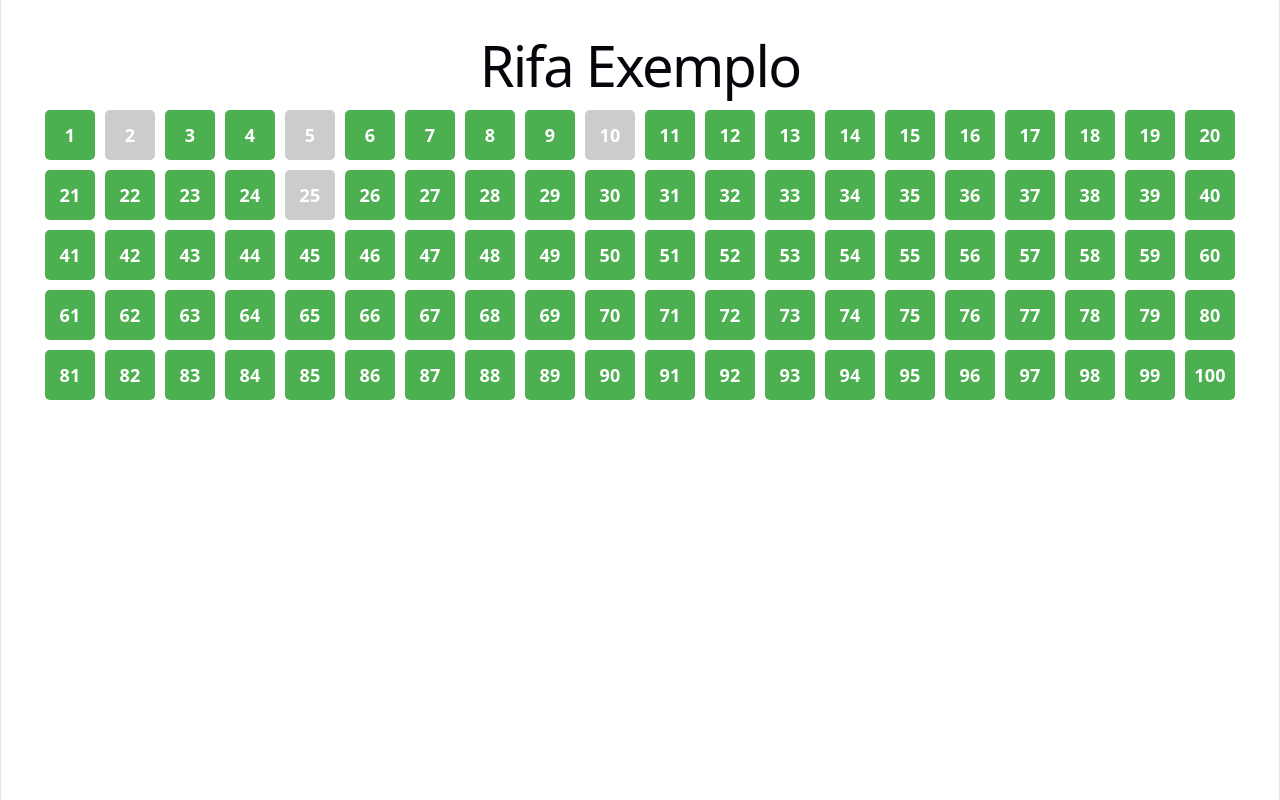
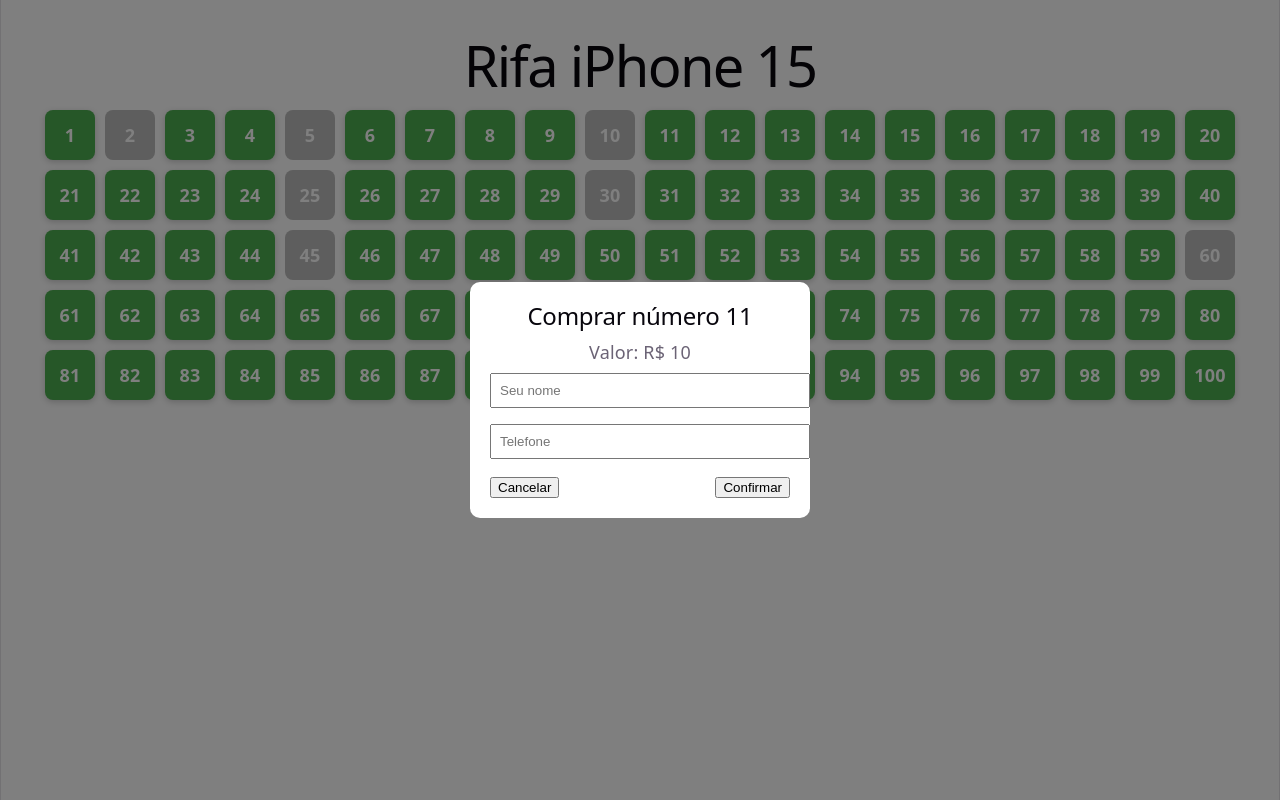
Before and after one commit to pietroggu/Rifas-Faceis, a React (Vite) app: page /rifa/1 in a window 1280 px wide. Both pictures are taken after a click on the element "11". Built offline with nearby package versions, Linux system fonts and the light colour scheme.

Commit message:
atualizei a Raffle page

```diff
--- /dev/null
+++ b/src/components/NumberCard.jsx
@@ -0,0 +1,41 @@
+import React from "react";
+
+/**
+ * Componente de número da rifa
+ * @param {number} number
+ * @param {boolean} sold
+ * @param {Function} onClick
+ */
+function NumberCard({ number, sold, onClick }) {
+    function handleClick() {
+        if (!sold && onClick) {
+            onClick(number);
+        }
+    }
+
+    return (
+        <div
+            onClick={handleClick}
+            style={{
+                width: "50px",
+                height: "50px",
+                display: "flex",
+                alignItems: "center",
+                justifyContent: "center",
+                borderRadius: "8px",
+                fontWeight: "bold",
+                color: "#fff",
+                cursor: sold ? "not-allowed" : "pointer",
+                background: sold ? "#bdbdbd" : "#4caf50",
+                transition: "0.2s",
+                boxShadow: sold
+                    ? "none"
+                    : "0 2px 6px rgba(0,0,0,0.2)"
+            }}
+        >
+            {number}
+        </div>
+    );
+}
+
+export default NumberCard;
--- /dev/null
+++ b/src/components/PurchaseModal.jsx
@@ -0,0 +1,98 @@
+import React, { useState } from "react";
+
+/**
+ * Modal para compra de número da rifa
+ */
+function PurchaseModal({ open, number, price, onClose, onConfirm }) {
+    const [name, setName] = useState("");
+    const [phone, setPhone] = useState("");
+
+    if (!open) return null;
+
+    function handleSubmit(e) {
+        e.preventDefault();
+
+        if (!name || !phone) {
+            alert("Preencha todos os campos!");
+            return;
+        }
+
+        onConfirm({
+            number,
+            name,
+            phone
+        });
+
+        setName("");
+        setPhone("");
+    }
+
+    return (
+        <div style={styles.overlay}>
+            <div style={styles.modal}>
+                <h2>Comprar número {number}</h2>
+                <p>Valor: R$ {price}</p>
+
+                <form onSubmit={handleSubmit}>
+                    <input
+                        type="text"
+                        placeholder="Seu nome"
+                        value={name}
+                        onChange={(e) => setName(e.target.value)}
+                        style={styles.input}
+                    />
+
+                    <input
+                        type="text"
+                        placeholder="Telefone"
+                        value={phone}
+                        onChange={(e) => setPhone(e.target.value)}
+                        style={styles.input}
+                    />
+
+                    <div style={styles.actions}>
+                        <button type="button" onClick={onClose}>
+                            Cancelar
+                        </button>
+                        <button type="submit">
+                            Confirmar
+                        </button>
+                    </div>
+                </form>
+            </div>
+        </div>
+    );
+}
+
+const styles = {
+    overlay: {
+        position: "fixed",
+        top: 0,
+        left: 0,
+        width: "100%",
+        height: "100%",
+        background: "rgba(0,0,0,0.5)",
+        display: "flex",
+        alignItems: "center",
+        justifyContent: "center"
+    },
+    modal: {
+        background: "#fff",
+        padding: "20px",
+        borderRadius: "10px",
+        width: "300px",
+        textAlign: "center"
+    },
+    input: {
+        width: "100%",
+        padding: "8px",
+        margin: "8px 0"
+    },
+    actions: {
+        display: "flex",
+        justifyContent: "space-between",
+        marginTop: "10px"
+    }
+};
+
+export default PurchaseModal;
--- a/src/pages/Raffle.jsx
+++ b/src/pages/Raffle.jsx
@@ -1,5 +1,8 @@
-import React from "react";
+import React, { useEffect, useState } from "react";
 import { useParams } from "react-router-dom";
+import raffleService from "../services/raffleService";
+import NumberCard from "../components/NumberCard";
+import PurchaseModal from "../components/PurchaseModal";
 
 /**
  * Página de detalhes da rifa
@@ -7,26 +10,63 @@ import { useParams } from "react-router-dom";
 function Raffle() {
     const { id } = useParams();
 
-    // Simulação (depois vem do backend)
-    const raffle = {
-        id,
-        title: "Rifa Exemplo",
-        totalNumbers: 100,
-        soldNumbers: [2, 5, 10, 25] // números já vendidos
-    };
+    const [raffle, setRaffle] = useState(null);
+    const [loading, setLoading] = useState(true);
+    const [selectedNumber, setSelectedNumber] = useState(null);
+    const [modalOpen, setModalOpen] = useState(false);
 
     /**
-     * Gera todos os números disponíveis
+     * Carrega dados da rifa
+     */
+    useEffect(() => {
+        async function fetchRaffle() {
+            try {
+                const data = await raffleService.getRaffleById(id);
+                setRaffle(data);
+            } catch (error) {
+                console.error("Erro ao carregar rifa:", error);
+                alert("Erro ao carregar rifa");
+            } finally {
+                setLoading(false);
+            }
+        }
+
+        fetchRaffle();
+    }, [id]);
+
+    /**
+     * Gera números
      */
     function gerarNumeros() {
-        const numeros = [];
+        if (!raffle) return [];
 
-        for (let i = 1; i <= raffle.totalNumbers; i++) {
-            numeros.push(i);
-        }
+        return Array.from(
+            { length: raffle.totalNumbers },
+            (_, i) => i + 1
+        );
+    }
 
-        return numeros;
+    /**
+     * Clique em número disponível
+     */
+    function handleNumberClick(number) {
+        setSelectedNumber(number);
+        setModalOpen(true);
     }
+
+    /**
+     * Confirma compra
+     */
+    function handleConfirmPurchase(data) {
+        alert(
+            `Compra realizada!\nNúmero: ${data.number}\nNome: ${data.name}`
+        );
+
+        setModalOpen(false);
+    }
+
+    if (loading) return <p>Carregando...</p>;
+    if (!raffle) return <p>Rifa não encontrada</p>;
 
     const numeros = gerarNumeros();
 
@@ -36,22 +76,26 @@ function Raffle() {
 
             <div style={styles.grid}>
                 {numeros.map((num) => {
-                    const vendido = raffle.soldNumbers.includes(num);
+                    const sold = raffle.soldNumbers.includes(num);
 
                     return (
-                        <div
+                        <NumberCard
                             key={num}
-                            style={{
-                                ...styles.number,
-                                background: vendido ? "#ccc" : "#4caf50",
-                                cursor: vendido ? "not-allowed" : "pointer"
-                            }}
-                        >
-                            {num}
-                        </div>
+                            number={num}
+                            sold={sold}
+                            onClick={handleNumberClick}
+                        />
                     );
                 })}
             </div>
+
+            <PurchaseModal
+                open={modalOpen}
+                number={selectedNumber}
+                price={raffle.price}
+                onClose={() => setModalOpen(false)}
+                onConfirm={handleConfirmPurchase}
+            />
         </div>
     );
 }
@@ -67,16 +111,6 @@ const styles = {
         gap: "10px",
         justifyContent: "center",
         marginTop: "20px"
-    },
-    number: {
-        width: "50px",
-        height: "50px",
-        display: "flex",
-        alignItems: "center",
-        justifyContent: "center",
-        borderRadius: "5px",
-        color: "#fff",
-        fontWeight: "bold"
     }
 };
 
--- a/src/services/raffleService.js
+++ b/src/services/raffleService.js
@@ -0,0 +1,25 @@
+/**
+ * Serviço responsável por simular chamadas de API de rifas
+ */
+const raffleService = {
+    /**
+     * Simula buscar dados de uma rifa pelo ID
+     * @param {string} id
+     * @returns {Promise<Object>}
+     */
+    async getRaffleById(id) {
+        // Simula delay de API
+        await new Promise((resolve) => setTimeout(resolve, 500));
+
+        // Mock de dados
+        return {
+            id,
+            title: "Rifa iPhone 15",
+            price: 10,
+            totalNumbers: 100,
+            soldNumbers: [2, 5, 10, 25, 30, 45, 60]
+        };
+    }
+};
+
+export default raffleService;
```
